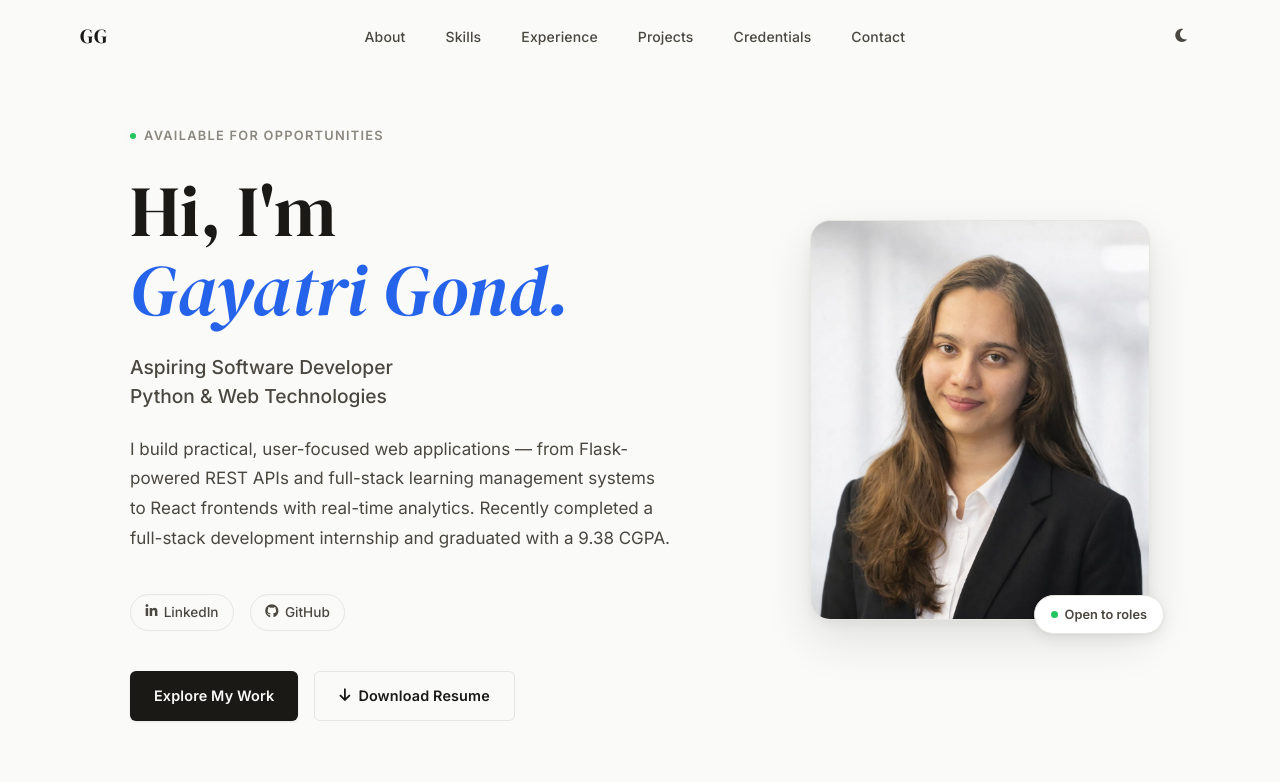
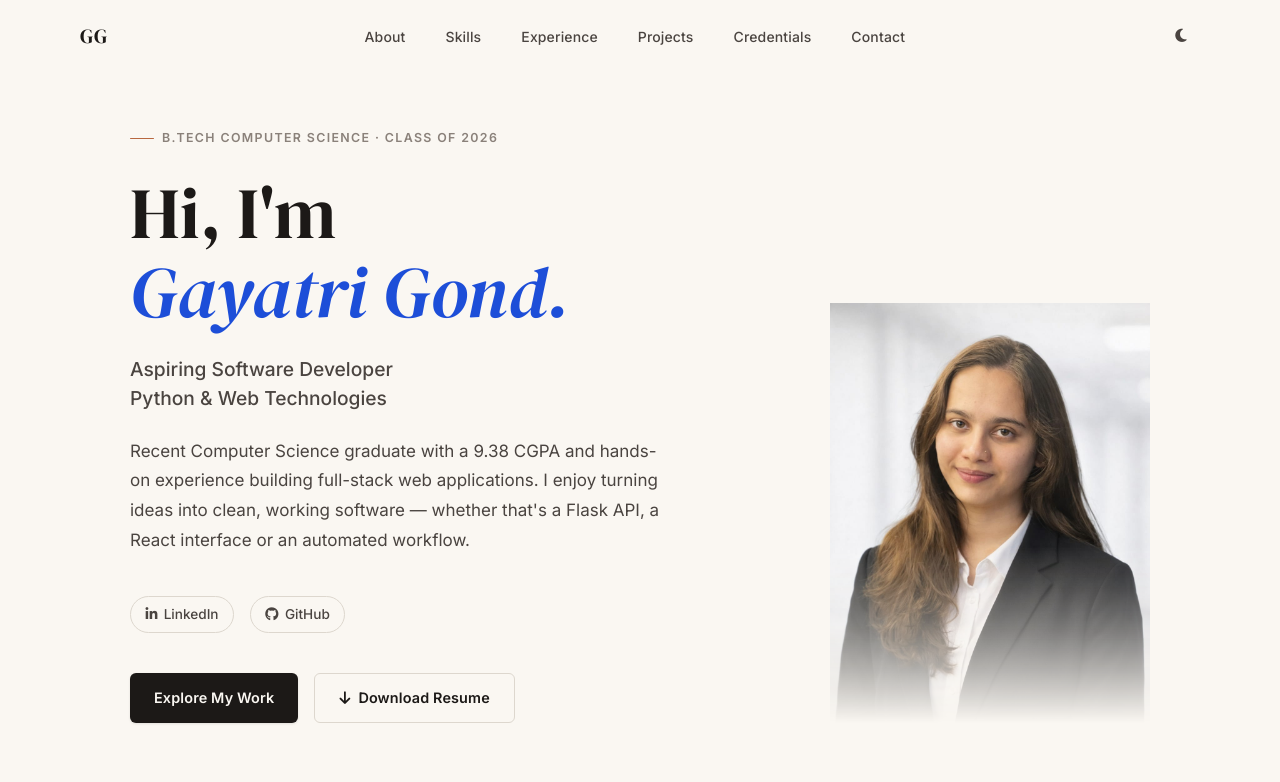
Before and after one commit to Gayatrigond08/portfolio, a plain HTML site: page index.html in a window 1280 px wide. Shown: the top 782 px of the page. Drawn offline with Linux system fonts and the light colour scheme.

Commit message:
few updates

```diff
--- a/index.html
+++ b/index.html
@@ -70,13 +70,11 @@
         <section id="home" class="hero">
             <div class="hero-inner">
                 <div class="hero-text animate-fade-up">
-                    <p class="hero-eyebrow">Available for opportunities</p>
+                    <p class="hero-eyebrow">B.Tech Computer Science · Class of 2026</p>
                     <h1>Hi, I'm<br><em>Gayatri Gond.</em></h1>
                     <p class="hero-headline">Aspiring Software Developer<br>Python &amp; Web Technologies</p>
                     <p class="hero-desc">
-                        I build practical, user-focused web applications — from Flask-powered REST APIs and full-stack
-                        learning management systems to React frontends with real-time analytics. Recently completed a
-                        full-stack development internship and graduated with a 9.38 CGPA.
+                        Recent Computer Science graduate with a 9.38 CGPA and hands-on experience building full-stack web applications. I enjoy turning ideas into clean, working software — whether that's a Flask API, a React interface or an automated workflow.
                     </p>
 
                     <div class="hero-social">
@@ -101,10 +99,6 @@
                 <div class="hero-image animate-fade-up" style="animation-delay: 0.15s;">
                     <div class="hero-img-wrap">
                         <img src="profile.jpeg" alt="Gayatri Gond" width="420" height="420" loading="eager">
-                    </div>
-                    <div class="hero-img-badge">
-                        <span class="badge-dot" aria-hidden="true"></span>
-                        Open to roles
                     </div>
                 </div>
             </div>
--- a/script.js
+++ b/script.js
@@ -90,7 +90,7 @@ const revealObserver = new IntersectionObserver(
 document.querySelectorAll('.animate-fade-up').forEach(el => revealObserver.observe(el));
 
 /* ── Active nav link on scroll ───────────────────────────── */
-const sections  = document.querySelectorAll('section[id]');
+const sections  = document.querySelectorAll('section[id], #education');
 const navLinks  = document.querySelectorAll('.nav-links a');
 
 const sectionObserver = new IntersectionObserver(
--- a/style.css
+++ b/style.css
@@ -5,17 +5,31 @@
 
 /* ── 1. DESIGN TOKENS ───────────────────────────────────── */
 :root {
-    /* Palette — light */
-    --clr-bg:          #fafaf8;
-    --clr-bg-alt:      #f4f3ef;
-    --clr-surface:     #ffffff;
-    --clr-border:      #e8e6e1;
-    --clr-text:        #1a1915;
-    --clr-text-2:      #4a4740;
-    --clr-text-3:      #8a877f;
-    --clr-accent:      #2563eb;
-    --clr-accent-2:    #1d4ed8;
-    --clr-accent-muted:#eff6ff;
+    /* ── Light palette ──────────────────────────────────── */
+    /* Warm ivory — primary background                       */
+    --clr-bg:           #FAF7F2;
+    /* Soft sand — section alternates, tag fills             */
+    --clr-bg-alt:       #EEE9E0;
+    /* Pure white surface — cards, nav                       */
+    --clr-surface:      #FFFFFF;
+    /* Warm parchment border                                 */
+    --clr-border:       #DDD7CE;
+
+    /* Deep charcoal — primary text                          */
+    --clr-text:         #1C1917;
+    /* Warm brown — secondary text                           */
+    --clr-text-2:       #4A4440;
+    /* Muted warm — labels, captions                         */
+    --clr-text-3:       #8A817A;
+
+    /* Royal blue — primary accent: CTAs, links, active      */
+    --clr-accent:       #1D4ED8;
+    --clr-accent-2:     #1E3A8A;
+    --clr-accent-muted: #EEF2FF;
+
+    /* Muted terracotta — secondary accent: labels, decor    */
+    --clr-terra:        #B86840;
+    --clr-terra-muted:  #F8EDE6;
 
     /* Typography */
     --font-sans:  'Inter', system-ui, -apple-system, sans-serif;
@@ -33,9 +47,9 @@
     --radius-sm: 6px;
     --radius-md: 12px;
     --radius-lg: 20px;
-    --shadow-sm: 0 1px 3px rgba(0,0,0,0.06), 0 1px 2px rgba(0,0,0,0.04);
-    --shadow-md: 0 4px 16px rgba(0,0,0,0.08), 0 1px 3px rgba(0,0,0,0.04);
-    --shadow-lg: 0 20px 48px rgba(0,0,0,0.10), 0 4px 12px rgba(0,0,0,0.05);
+    --shadow-sm: 0 1px 3px rgba(28,25,23,0.07), 0 1px 2px rgba(28,25,23,0.04);
+    --shadow-md: 0 4px 16px rgba(28,25,23,0.09), 0 1px 3px rgba(28,25,23,0.04);
+    --shadow-lg: 0 20px 48px rgba(28,25,23,0.11), 0 4px 12px rgba(28,25,23,0.05);
     --transition: 0.22s ease;
 
     /* Nav */
@@ -43,19 +57,26 @@
 }
 
 [data-theme="dark"] {
-    --clr-bg:          #111110;
-    --clr-bg-alt:      #191918;
-    --clr-surface:     #1e1e1c;
-    --clr-border:      #2a2926;
-    --clr-text:        #f2f1ec;
-    --clr-text-2:      #b8b5ac;
-    --clr-text-3:      #6b6860;
-    --clr-accent:      #60a5fa;
-    --clr-accent-2:    #93c5fd;
-    --clr-accent-muted:#172554;
-    --shadow-sm: 0 1px 3px rgba(0,0,0,0.3);
-    --shadow-md: 0 4px 16px rgba(0,0,0,0.4);
-    --shadow-lg: 0 20px 48px rgba(0,0,0,0.5);
+    /* Warm dark backgrounds                                 */
+    --clr-bg:           #131110;
+    --clr-bg-alt:       #1C1916;
+    --clr-surface:      #232019;
+    --clr-border:       #302B26;
+    /* Warm off-white text                                   */
+    --clr-text:         #F4EFE6;
+    --clr-text-2:       #B5ADA5;
+    --clr-text-3:       #6B625C;
+    /* Lighter blue for dark mode readability                */
+    --clr-accent:       #6B9EEF;
+    --clr-accent-2:     #93BDF5;
+    --clr-accent-muted: #1E3A8A;
+    /* Warm terracotta — slightly brighter on dark           */
+    --clr-terra:        #D4896A;
+    --clr-terra-muted:  #2C1A10;
+    /* Warmer shadows                                        */
+    --shadow-sm: 0 1px 3px rgba(0,0,0,0.35);
+    --shadow-md: 0 4px 16px rgba(0,0,0,0.45);
+    --shadow-lg: 0 20px 48px rgba(0,0,0,0.55);
 }
 
 /* ── 2. RESET & BASE ─────────────────────────────────────── */
@@ -92,7 +113,7 @@ button { font-family: inherit; cursor: pointer; border: none; background: none;
     top: 0; left: 0;
     height: 2px;
     width: 0%;
-    background: var(--clr-accent);
+    background: linear-gradient(to right, var(--clr-terra), var(--clr-accent));
     z-index: 9999;
     transition: width 0.1s linear;
 }
@@ -257,7 +278,7 @@ section {
     font-weight: 600;
     letter-spacing: 0.12em;
     text-transform: uppercase;
-    color: var(--clr-accent);
+    color: var(--clr-terra);
     margin-bottom: var(--space-sm);
 }
 .section-title {
@@ -348,9 +369,9 @@ section {
     display: inline-flex;
     align-items: center;
     gap: 0.5rem;
-    font-size: 0.8rem;
+    font-size: 0.775rem;
     font-weight: 600;
-    letter-spacing: 0.1em;
+    letter-spacing: 0.11em;
     text-transform: uppercase;
     color: var(--clr-text-3);
     margin-bottom: var(--space-md);
@@ -358,15 +379,10 @@ section {
 .hero-eyebrow::before {
     content: '';
     display: inline-block;
-    width: 6px; height: 6px;
-    border-radius: 50%;
-    background: #22c55e;
-    animation: pulse-dot 2s ease-in-out infinite;
-}
-
-@keyframes pulse-dot {
-    0%, 100% { box-shadow: 0 0 0 0 rgba(34,197,94,0.4); }
-    50% { box-shadow: 0 0 0 6px rgba(34,197,94,0); }
+    width: 24px;
+    height: 1px;
+    background: var(--clr-terra);
+    border-radius: 1px;
 }
 
 .hero h1 {
@@ -432,50 +448,42 @@ section {
 .hero-image {
     position: relative;
     flex-shrink: 0;
+    /* Align photo bottom with text baseline for editorial feel */
+    align-self: flex-end;
 }
 
 .hero-img-wrap {
-    width: 340px;
-    height: 400px;
-    border-radius: var(--radius-lg);
+    width: 320px;
+    height: 420px;
     overflow: hidden;
-    border: 1px solid var(--clr-border);
-    box-shadow: var(--shadow-lg);
-    background: var(--clr-bg-alt);
+    background: transparent;
+    border: none;
+    box-shadow: none;
+    /* Bottom-fade mask — blends portrait into the ivory background */
+    -webkit-mask-image: linear-gradient(
+        to bottom,
+        black 0%,
+        black 58%,
+        rgba(0,0,0,0.55) 78%,
+        transparent 100%
+    );
+    mask-image: linear-gradient(
+        to bottom,
+        black 0%,
+        black 58%,
+        rgba(0,0,0,0.55) 78%,
+        transparent 100%
+    );
 }
 .hero-img-wrap img {
     width: 100%;
     height: 100%;
     object-fit: cover;
     object-position: center top;
-    transition: transform 0.5s ease;
+    display: block;
 }
-.hero-img-wrap:hover img { transform: scale(1.03); }
 
-.hero-img-badge {
-    position: absolute;
-    bottom: -14px;
-    right: -14px;
-    background: var(--clr-surface);
-    border: 1px solid var(--clr-border);
-    border-radius: 100px;
-    padding: 0.5rem 1rem;
-    font-size: 0.8rem;
-    font-weight: 600;
-    color: var(--clr-text-2);
-    display: flex;
-    align-items: center;
-    gap: 0.4rem;
-    box-shadow: var(--shadow-md);
-    white-space: nowrap;
-}
-.badge-dot {
-    display: inline-block;
-    width: 7px; height: 7px;
-    border-radius: 50%;
-    background: #22c55e;
-    animation: pulse-dot 2s ease-in-out infinite;
-}
+/* Badge removed — styles retained for safe removal */
 
 /* Scroll hint */
 .scroll-hint {
@@ -578,8 +586,8 @@ section {
 .edu-icon {
     width: 38px; height: 38px;
     border-radius: var(--radius-sm);
-    background: var(--clr-accent-muted);
-    color: var(--clr-accent);
+    background: var(--clr-terra-muted);
+    color: var(--clr-terra);
     display: flex;
     align-items: center;
     justify-content: center;
@@ -644,7 +652,7 @@ section {
     font-weight: 700;
     letter-spacing: 0.1em;
     text-transform: uppercase;
-    color: var(--clr-accent);
+    color: var(--clr-terra);
     margin-bottom: var(--space-sm);
 }
 
@@ -814,13 +822,13 @@ section {
     overflow: hidden;
 }
 
-.project-visual--lms    { background: linear-gradient(135deg, #e0f2fe 0%, #bae6fd 100%); }
-.project-visual--feelsync  { background: linear-gradient(135deg, #d1fae5 0%, #a7f3d0 100%); }
-.project-visual--postcardly { background: linear-gradient(135deg, #fef3c7 0%, #fde68a 100%); }
+.project-visual--lms      { background: linear-gradient(135deg, #E8EEF8 0%, #C8D8F0 100%); }
+.project-visual--feelsync  { background: linear-gradient(135deg, #E8F3EC 0%, #C8E6D0 100%); }
+.project-visual--postcardly { background: linear-gradient(135deg, #F5EDE3 0%, #EDD9C4 100%); }
 
-[data-theme="dark"] .project-visual--lms    { background: linear-gradient(135deg, #0c2544 0%, #1e3a5f 100%); }
-[data-theme="dark"] .project-visual--feelsync  { background: linear-gradient(135deg, #052e16 0%, #14532d 100%); }
-[data-theme="dark"] .project-visual--postcardly { background: linear-gradient(135deg, #422006 0%, #713f12 100%); }
+[data-theme="dark"] .project-visual--lms      { background: linear-gradient(135deg, #0D1E3A 0%, #142A52 100%); }
+[data-theme="dark"] .project-visual--feelsync  { background: linear-gradient(135deg, #0A2016 0%, #102E1E 100%); }
+[data-theme="dark"] .project-visual--postcardly { background: linear-gradient(135deg, #2A1A0E 0%, #3D2510 100%); }
 
 /* Browser mockup */
 .project-mockup {
@@ -1164,16 +1172,17 @@ section {
     background: var(--clr-text);
     color: var(--clr-bg);
     border-radius: var(--radius-md);
+    border-left: 4px solid var(--clr-terra);
 }
 .achievement-icon {
     width: 48px; height: 48px;
     border-radius: var(--radius-sm);
-    background: rgba(255,255,255,0.1);
+    background: rgba(255,255,255,0.08);
     display: flex;
     align-items: center;
     justify-content: center;
     font-size: 1.25rem;
-    color: #fbbf24;
+    color: #F4B860;
     flex-shrink: 0;
 }
 .achievement-title {
@@ -1210,8 +1219,8 @@ section {
 .cert-icon {
     width: 36px; height: 36px;
     border-radius: var(--radius-sm);
-    background: var(--clr-accent-muted);
-    color: var(--clr-accent);
+    background: var(--clr-terra-muted);
+    color: var(--clr-terra);
     display: flex;
     align-items: center;
     justify-content: center;
@@ -1271,8 +1280,8 @@ section {
 .cm-icon {
     width: 42px; height: 42px;
     border-radius: var(--radius-sm);
-    background: var(--clr-accent-muted);
-    color: var(--clr-accent);
+    background: var(--clr-terra-muted);
+    color: var(--clr-terra);
     display: flex;
     align-items: center;
     justify-content: center;
@@ -1353,8 +1362,10 @@ section {
     .hero-image {
         display: flex;
         justify-content: flex-start;
+        /* On stacked layout align bottom to baseline isn't needed */
+        align-self: auto;
     }
-    .hero-img-wrap { width: 280px; height: 330px; }
+    .hero-img-wrap { width: 260px; height: 340px; }
 
     .about-grid {
         grid-template-columns: 1fr;
@@ -1384,8 +1395,8 @@ section {
 
     .hero { padding: calc(var(--nav-h) + 2rem) var(--space-md) var(--space-xl); }
     .hero h1 { font-size: 2.5rem; }
-    .hero-img-wrap { width: 240px; height: 290px; }
-    .hero-img-badge { bottom: -10px; right: -10px; font-size: 0.72rem; }
+    /* Smaller portrait, mask still active */
+    .hero-img-wrap { width: 220px; height: 290px; }
 
     .section-inner { padding: 0 var(--space-md); }
     .about-stats { gap: var(--space-md); }
```
